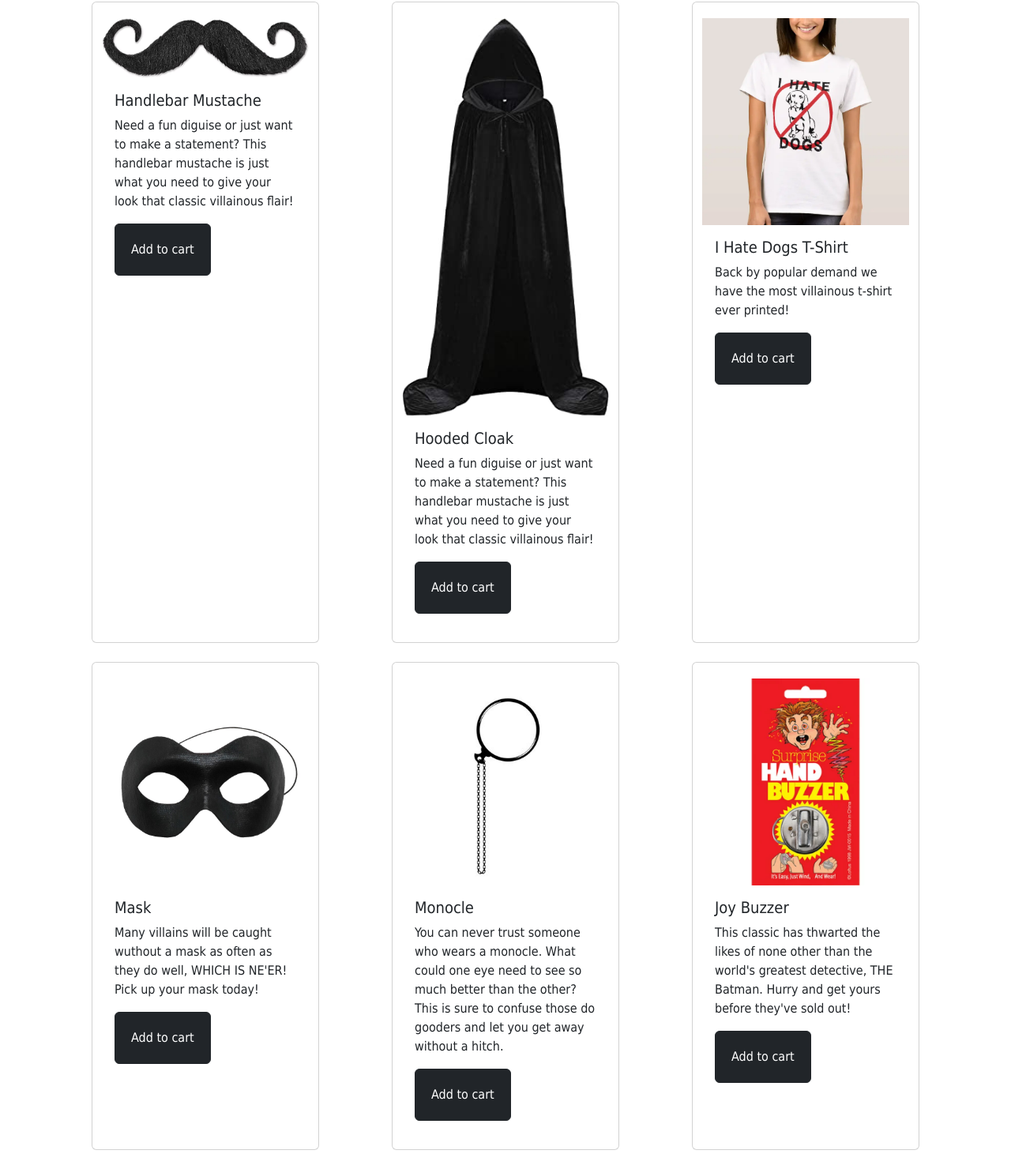
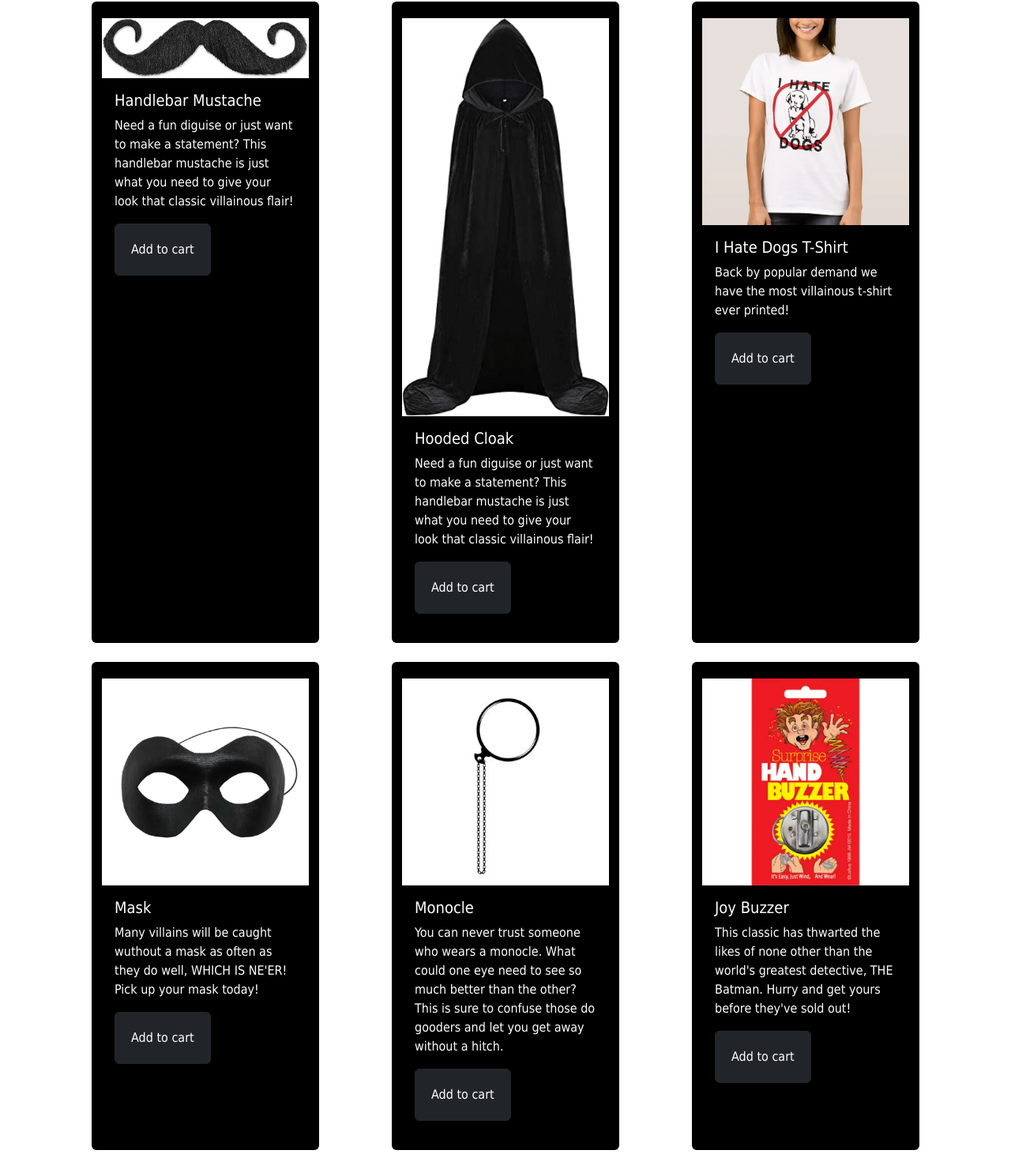
Before and after one commit to nereno96/ecommerce-capstone-project, a plain HTML site: page products.html in a window 1280 px wide. Shown: the part 543-2023 px from the top of the page at 79% size. Drawn offline with nearby package versions, Linux system fonts and the light colour scheme; files whose address does not match are found by name.

Commit message:
changed styling of product page

```diff
--- a/css/styles.css
+++ b/css/styles.css
@@ -66,3 +66,7 @@ main{
 .important{
     font-weight: bold;
 }
+
+.card{
+    color: white;
+}
--- a/products.html
+++ b/products.html
@@ -41,7 +41,7 @@
                     <!--this is where the description nds and the cards start-->
 
                     <div class="row product-r-1">
-                        <div class="card mustache col-sm-6 col-lg-4 mb-4" style="width: 18rem;">
+                        <div class="card bg-black mustache col-sm-6 col-lg-4 mb-4" style="width: 18rem;">
                                 <img src="images/handlebar_mustache.jpg" class="card-img-top" alt="handlebar mustache">
                                 <div class="card-body">
                                 <h5 class="card-title">Handlebar Mustache</h5>
@@ -49,7 +49,7 @@
                                 <a href="#" class="btn btn-dark">Add to cart</a>
                                 </div>
                         </div>
-                        <div class="card cloak col-sm-6 col-lg-4 mb-4" style="width: 18rem;">
+                        <div class="card bg-black cloak col-sm-6 col-lg-4 mb-4" style="width: 18rem;">
                                 <img src="images/hooded_cloak.jpg" class="card-img-top" alt="hooded cloak">
                                 <div class="card-body">
                                 <h5 class="card-title">Hooded Cloak</h5>
@@ -57,7 +57,7 @@
                                 <a href="#" class="btn btn-dark">Add to cart</a>
                                 </div>
                         </div>
-                        <div class="card shirt col-sm-6 col-lg-4 mb-4" style="width: 18rem;">
+                        <div class="card bg-black shirt col-sm-6 col-lg-4 mb-4" style="width: 18rem;">
                             <img src="images/i_hate_dogs_t_shirt.webp" class="card-img-top" alt="i hate dogs shirt">
                             <div class="card-body">
                             <h5 class="card-title">I Hate Dogs T-Shirt</h5>
@@ -68,7 +68,7 @@
                     </div>
 
                     <div class="row product-r-1">
-                        <div class="card mustache col-sm-6 col-lg-4 mb-4" style="width: 18rem;">
+                        <div class="card bg-black mustache col-sm-6 col-lg-4 mb-4" style="width: 18rem;">
                                 <img src="images/mask.jpeg" class="card-img-top" alt="mask">
                                 <div class="card-body">
                                 <h5 class="card-title">Mask</h5>
@@ -76,7 +76,7 @@
                                 <a href="#" class="btn btn-dark">Add to cart</a>
                                 </div>
                         </div>
-                        <div class="card cloak col-sm-6 col-lg-4 mb-4" style="width: 18rem;">
+                        <div class="card bg-black cloak col-sm-6 col-lg-4 mb-4" style="width: 18rem;">
                                 <img src="images/monocle.jpeg" class="card-img-top" alt="monocle">
                                 <div class="card-body">
                                 <h5 class="card-title">Monocle</h5>
@@ -84,7 +84,7 @@
                                 <a href="#" class="btn btn-dark">Add to cart</a>
                                 </div>
                         </div>
-                        <div class="card shirt col-sm-6 col-lg-4 mb-4" style="width: 18rem;">
+                        <div class="card bg-black shirt col-sm-6 col-lg-4 mb-4" style="width: 18rem;">
                             <img src="images//joy_buzzer.webp" class="card-img-top" alt="joy buzzer">
                             <div class="card-body">
                             <h5 class="card-title">Joy Buzzer</h5>
```
